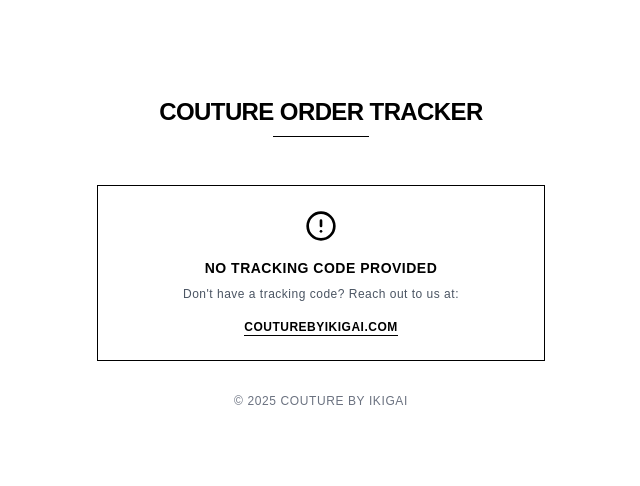
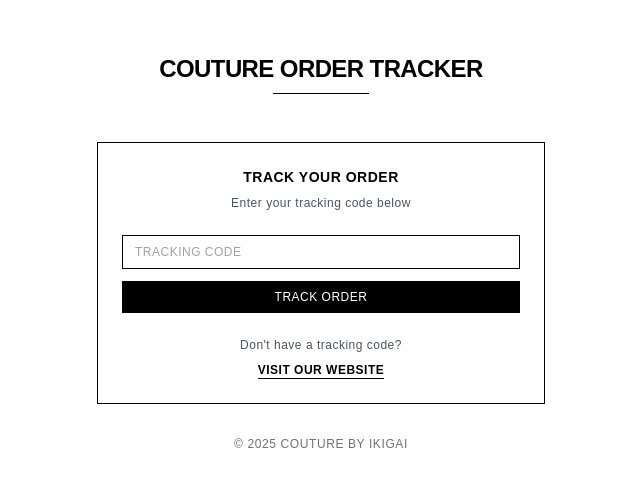
Before and after one commit to aniketnedunuri1/couture-order-tracker, a Next.js app: page / in a window 1280 px wide. Shown: the part 148-634 px from the top of the page, without its empty margins (319-959 px from the left). Built offline with nearby package versions, Linux system fonts and the light colour scheme; a web font is replaced by a local one.

Commit message:
Tracking

```diff
--- a/src/app/page.tsx
+++ b/src/app/page.tsx
@@ -1,7 +1,7 @@
 "use client"
 
-import { useState, useEffect, Suspense } from "react"
-import { useSearchParams } from "next/navigation"
+import { useState, useEffect, Suspense, FormEvent } from "react"
+import { useSearchParams, useRouter } from "next/navigation"
 import { Alert, AlertDescription, AlertTitle } from "@/components/ui/alert"
 import { AlertCircle } from "lucide-react"
 
@@ -12,12 +12,22 @@
 
 // Component that uses useSearchParams
 function TrackingContent() {
+  const router = useRouter()
   const searchParams = useSearchParams()
   const [trackingCode, setTrackingCode] = useState("")
+  const [inputTrackingCode, setInputTrackingCode] = useState("")
   const [trackingResult, setTrackingResult] = useState<TrackingResult | null>(null)
   const [isLoading, setIsLoading] = useState(false)
   const [error, setError] = useState<string | null>(null)
   const [noCodeProvided, setNoCodeProvided] = useState(false)
+
+  // Function to handle form submission
+  const handleSubmit = (e: FormEvent) => {
+    e.preventDefault()
+    if (inputTrackingCode.trim()) {
+      router.push(`/?tracking=${encodeURIComponent(inputTrackingCode.trim())}`)
+    }
+  }
 
   // Function to fetch tracking data
   const fetchTrackingData = async (code: string) => {
@@ -122,11 +132,35 @@
         </div>
       ) : noCodeProvided ? (
         <div className="w-full border border-black">
-          <div className="p-6 text-center">
-            <AlertCircle className="h-8 w-8 mx-auto mb-4 text-black" />
-            <h2 className="text-sm uppercase font-bold mb-2">No Tracking Code Provided</h2>
+          <div className="p-6">
+            <div className="text-center mb-6">
+              <h2 className="text-sm uppercase font-bold mb-2">Track Your Order</h2>
               <p className="text-xs text-gray-600 mb-4">
-              Don&apos;t have a tracking code? Reach out to us at:
+                Enter your tracking code below
+              </p>
+            </div>
+
+            <form onSubmit={handleSubmit} className="mb-6">
+              <div className="flex flex-col space-y-3">
+                <input
+                  type="text"
+                  value={inputTrackingCode}
+                  onChange={(e) => setInputTrackingCode(e.target.value)}
+                  placeholder="TRACKING CODE"
+                  className="w-full px-3 py-2 border border-black text-xs uppercase placeholder:text-gray-400 focus:outline-none"
+                />
+                <button
+                  type="submit"
+                  className="w-full bg-black text-white uppercase text-xs py-2 px-4 hover:bg-gray-800 transition-colors"
+                >
+                  Track Order
+                </button>
+              </div>
+            </form>
+
+            <div className="text-center">
+              <p className="text-xs text-gray-600 mb-2">
+                Don&apos;t have a tracking code?
               </p>
               <a
                 href="https://couturebyikigai.com"
@@ -134,8 +168,9 @@
                 rel="noopener noreferrer"
                 className="text-xs uppercase font-bold border-b border-black pb-px hover:opacity-70 transition-opacity"
               >
-              couturebyikigai.com
+                Visit our website
               </a>
+            </div>
           </div>
         </div>
       ) : null}
```
Lines whose indentation alone changed are shown as unchanged.
